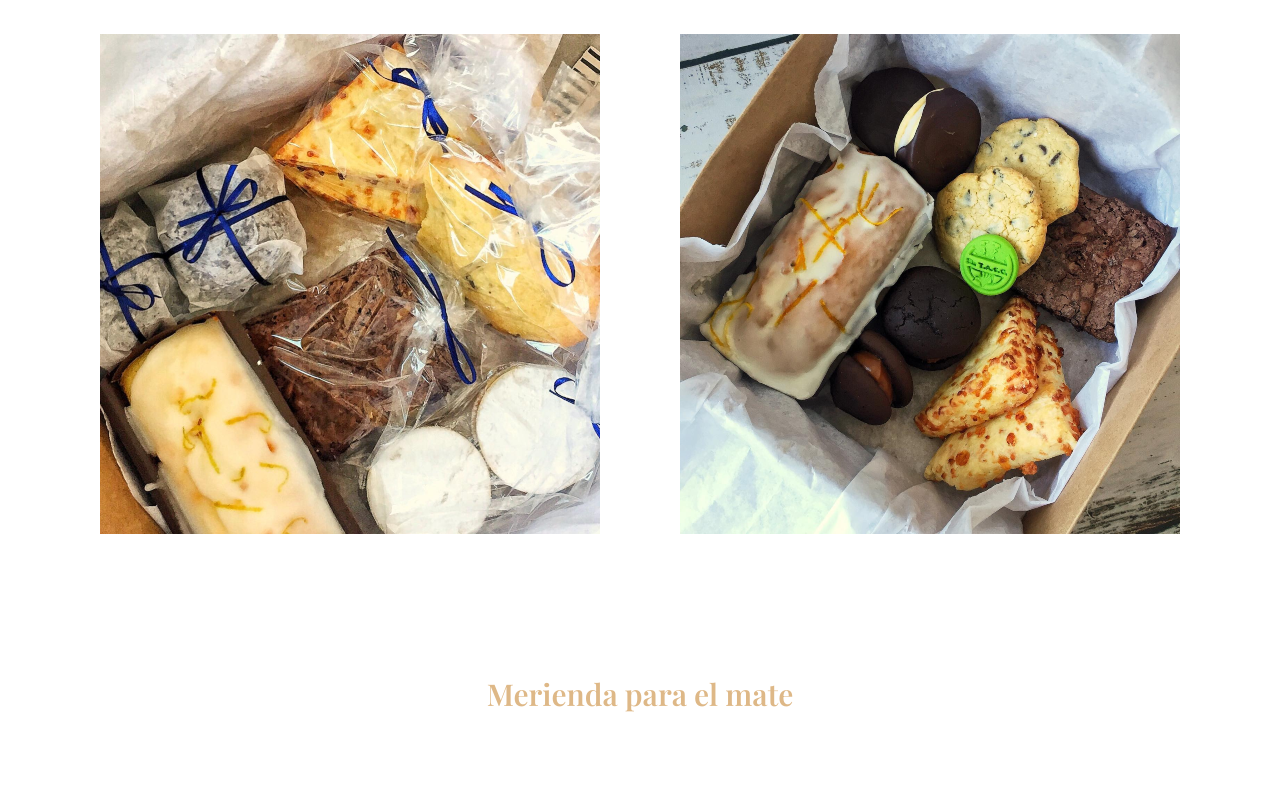
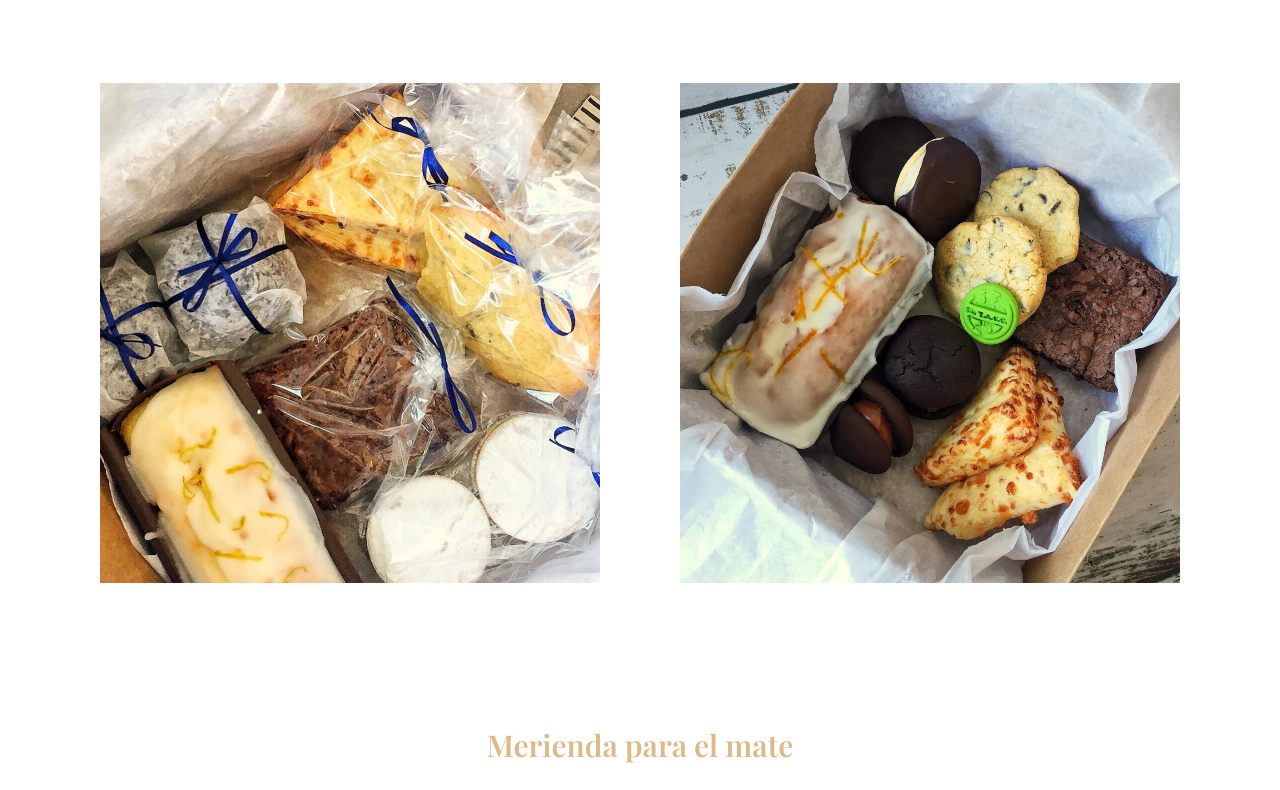
Before and after one commit to JuliTome/gluten-free-point, a plain HTML site: page Pages/giftbox.html in a window 1280 px wide. Shown: the part 467-1257 px from the top of the page. Drawn offline with nearby package versions, Linux system fonts and the light colour scheme; a web font is replaced by a local one.

Commit message:
boostrap to all pages

```diff
--- a/Pages/giftbox.html
+++ b/Pages/giftbox.html
@@ -7,6 +7,9 @@
 
     <!-- CSS -->
     <link rel="stylesheet" href="../style.css">
+
+    <!-- Bootstrap -->
+    <link href="https://cdn.jsdelivr.net/npm/bootstrap@5.1.3/dist/css/bootstrap.min.css" rel="stylesheet" integrity="sha384-1BmE4kWBq78iYhFldvKuhfTAU6auU8tT94WrHftjDbrCEXSU1oBoqyl2QvZ6jIW3" crossorigin="anonymous">
 
     <!-- Fonts -->
     <link rel="preconnect" href="https://fonts.googleapis.com">
```
Also changed, not shown: Pages/local.html (+3 -0 lines), Pages/nosotros.html (+3 -0 lines), Pages/productos.html (+3 -0 lines), index.html (+3 -0 lines).
